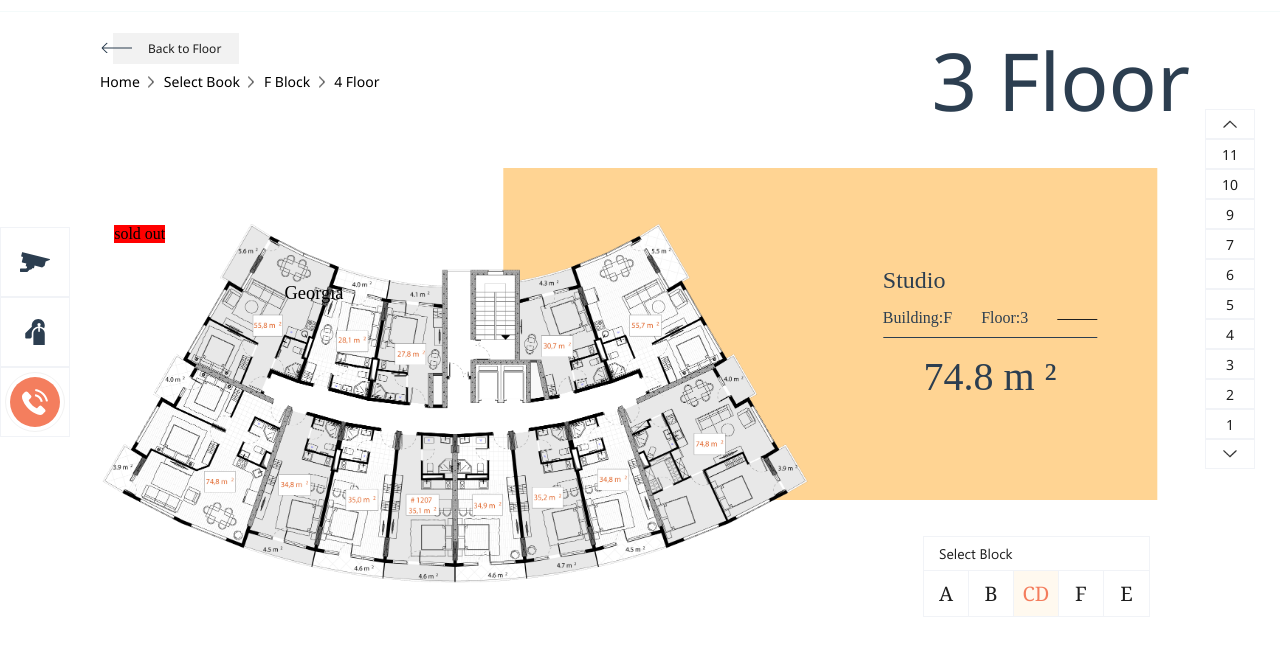
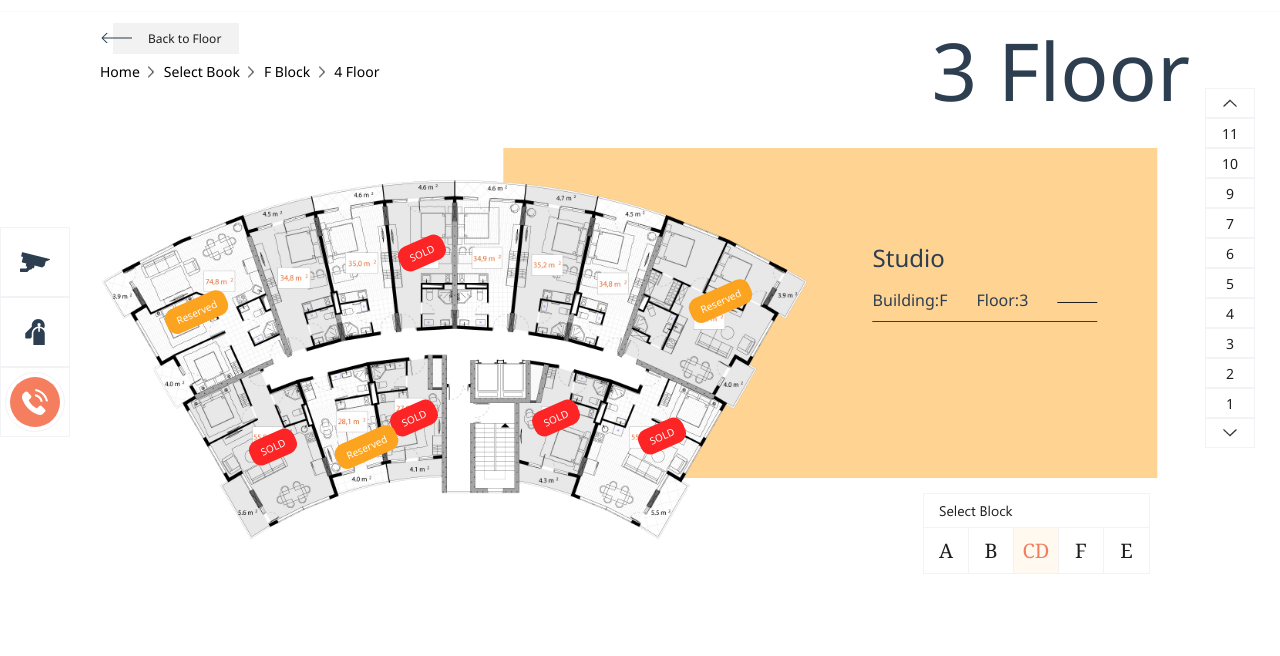
Before and after one commit to TornikeZhizhi/WhiteSails, a plain HTML site: page floor.html in a window 1280 px wide. Shown: the part 68-724 px from the top of the page. Drawn offline with nearby package versions, Linux system fonts and the light colour scheme; a web font is replaced by a local one.

Commit message:
add f-korpusi floor.html

```diff
--- a/floor.html
+++ b/floor.html
@@ -263,26 +263,22 @@
         <div class="floor-section">
             <div class="floor-image" style="position: relative;">
 
-<svg id="floor" data-name="floor" class="building_a"  viewBox="0 0 1920 999">
-	<image width="1920" height="999" xlink:href="images/sartuli.png"/>
-	<path class="cls-1 floor_plan" d="M411.76,61.83s78.85,62.9,224.57,116.29l-16,47.73-2.48-.09L614,237.33l-12.37,37.28,2,.86L574.21,361.4l-7.62-2L546,419l9.37,4.5-19.72,54.15-75.18-28.77-25.71,64.65L261.63,434.78l-1,1.71-23.51-15.43,7.59-14.2-5.38-4.66-1.49-1.13L346.49,213.63l2.45-4.22-17.27-9.74Z" transform="translate(0.78 -39.73)"/>
-	<path class="floor_plan cls-2" d="M646.4,177.63s82,26.64,136.38,36l-8.09,45.55-10.47-3.49-2.38,8.64,6.43,2.38-8.64,49.53,2.08,1.72L743.22,418.24l-7-.61-10.59,63.06,6.06,1.66-7.16,42.24L626.41,499.8l-82.9-20.21Z" transform="translate(0.78 -39.73)"/>
-	<path class="floor_plan cls-3" d="M787.55,213.27S843.39,226.86,926.41,228l1.1,316.53s-57.67,1.59-89.14-5.14L733,526.52l7.26-42.8,7.25.74,10.93-63.09-6.71-1.66L770,318.79l4.68.18,6.52-50.51,8.09.83.73-9.19s-8.91.37-12.21-.64l8.35-46.1Z" transform="translate(0.78 -39.73)"/>
-	<path class="floor_plan cls-4" d="M1138.18,213.17s106.47-22.8,139.29-35.9l15.92,44.81.37,9.06,16.16,47.79,2.29.18,30.86,90.37-6.15,1.56L1358,431.56l5-1.38.73-.09L1381,479.78S1248.33,520,1216.73,522.69l-21.42-98.75-57.77.27Z" transform="translate(0.78 -39.73)"/>
-	<path class="floor_plan cls-5" d="M1780.67,516.94" transform="translate(0.78 -39.73)"/>
-	<path class="floor_plan cls-6" d="M1288,178.12S1451.35,117.76,1512.69,63l79.6,136.41-16.41,10.16,121.73,209.94s-197.41,87.25-207.69,94.23L1463,447.51l-73.71,29.63Z" transform="translate(0.78 -39.73)"/>
-	<path class="floor_plan cls-7" d="M1419,559.31s260.45-116.82,297.18-144.37l58.53,100.16-16.28,10.29s79.16,135.49,82.1,143.2l16-9.73L1912,752.29S1744,844,1700.9,859.18s-161.14,63.19-161.14,63.19Z" transform="translate(0.78 -39.73)"/>
-	<path class="floor_plan cls-8" d="M1271.71,599.84S1372.37,571.43,1405.8,563l44.44,127.9,82.66,237.36s-114.12,40.9-182.7,51.68l-10.89-53.63,4.4-.62-10.28-50.81-3.06-.13-33.06-149.38,10.4-2.33-14-63.31-8.33,2.21Z" transform="translate(0.78 -39.73)"/>
-	<path class="floor_plan cls-9" d="M1120.64,624.79l138.77-21.95,27,124.89h2.39l33.33,149.15-2.16.41,11,51.25,2.16-.46,3.81-1.15,11.2,53.91s-112.53,24.3-190.65,31.89l-.53-.71-4.25-37.52,24.25-3.49-1.15-9.55-20.66,3.72-.32-8.16h2.26l-5.17-51.95L1149,905l-25.44-236.57,2.21-.12Z" transform="translate(0.78 -39.73)"/>
-	<path class="floor_plan cls-10" d="M969,634.24l138.49-8,4.65,43.16,2,.24,26,236.39-2.26,1.16,5.75,51.31,4.9-.67,5.63,54.24s-76.77,11.15-191.38,10.41l1.37-54.18,4.69-.37Z" transform="translate(0.78 -39.73)"/>
-	<path class="floor_plan cls-9" d="M815.84,625.8s117.36,8.26,139.4,8.44l-.18,333.92,5.51-.36-.18,55.28s-146.39-2-191.94-10.84l5.88-54.12,5.26-.24,5.88-51.31-2.69-.73L809,669.1l2.85.13Z" transform="translate(0.78 -39.73)"/>
-	<path class="floor_plan cls-11" d="M665.71,602.29l136.66,23-3.92,41.87,1.71,1L774,905.22H771l-4.9,51.68,4.9.24-5.63,54.37s-122-12-189.55-30.61l12.73-53.63,4.16.49,11.51-50.21-2.2-1,33.55-149.14,7.84,1.71,14.94-63.43-6.61-1.22Z" transform="translate(0.78 -39.73)"/>
-	<path class="floor_plan cls-12" d="M519,560.78l132.25,38.93-26.64,124.9,1.84.55L594.33,875l-2.76.37-11.75,49.77,5.69,1.66-11.94,52.34s-96.79-19.83-182.75-50.32L408.45,878h2.2Z" transform="translate(0.78 -39.73)"/>
-	<path class="floor_plan cls-13" d="M208.12,414.94s135.55,76.41,295.23,143L398.71,872.65l1.29,2-15.8,47.21L246.69,868l-19.59-7.35L111.82,801.76,66.63,774.94l-3.3,5L12.94,751.67l54-92.81L83.71,668l82.47-142.71L149.47,515Z" transform="translate(0.78 -39.73)"/>
 
-	<text class="maptext georgia" data-url="https://sakurageorgia.com/en/tour/Georgia" x="500" y="220" fill="#000" style="font-size: 50px">
-            Georgia
-            </text>
+<svg  viewBox="0 0 1838 950" class="building_a common_building">
+	<image width="1838" height="950" xlink:href="images/f-korpusi.png"/>
+<path  data-info="reserved" data-m="74.8" data-url="https://google.com" class="floor_f st_common" d="M12.17,271s224.24-118.87,353.05-162l16.6,45.43-1.84.73L487.43,465.88s-142.29,58-288.74,127.59l-56.81-96,16.41-9.06L78.39,351l-15.25,9.74Z" transform="translate(0.14 -1.08)"/>
+<path  data-info="" data-m="34.8" data-url="https://google.com" class="floor_f st_common" d="M373.06,102.45l16.65,48.49,2.58.12L495.14,455.35S580,429.27,623,417.51L597.27,297.39l1.79-.6-31.55-144-2,.1L554.1,105.72l5.42-1.46-11.3-51.53S425.47,80.9,373.06,102.45Z" transform="translate(0.14 -1.08)"/>
+<path data-info="" data-m="35.0" data-url="https://google.com" class="floor_f st_common" d="M550.61,52.28l11.57,51.24,4.32-1.19,11.48,48-2.76,1L607.09,295l7.9-1.56L628.77,353l-5.88,1.65,12.4,59.51s104.87-18.36,133-18.12l-5.39-44.81,2,.12L740,123.82h-1.65l-6.25-48.68L738,75,731.9,21.33S577.8,42,550.61,52.28Z" transform="translate(0.14 -1.08)"/>
+<path  data-info="sold" data-m="35.1"  data-url="https://google.com" class="floor_f st_common" d="M734.84,21.42l5.69,53.26,5.14-.73,4.5,48.86-1.28.27L773,350.29h2.69l4.11,40.77,133.22-7.22,1-319.35,2.2.24h2.7l-.49-53.14S770.65,14.59,734.84,21.42Z" transform="translate(0.14 -1.08)"/>
+<path data-info="" data-m="34.9" data-url="https://google.com" class="floor_f st_common" d="M921.27,11.59l-.13,53.14,5.39.25-.76,318.83,134.72,8.72,2.94-42.24,3.3.36,24.13-227.38-2-1.11,4.9-47.87,5.63.12,4.41-52.9S1057.92,12.69,921.27,11.59Z" transform="translate(0.14 -1.08)"/>
+<path data-info="" data-m="35.2" data-url="https://google.com" class="floor_f st_common" d="M1106.9,21.27l-5.39,52.89,5.14,1.23-4.83,48.55-2.94.12-24.71,226.87,2.57.32-4.86,41.89,132.24,21.43,60.8-263.16-2.21-.59,10.47-48.68,5.33.92,11.2-52S1204,33.88,1106.9,21.27Z" transform="translate(0.14 -1.08)"/>
+<path data-info="" data-m="34.8" data-url="https://google.com" class="floor_f st_common" d="M1292.1,52.24l-8.2,35.39,22.59,7-2.2,7.47-19.72-4.65-1.22,6.86,2.08,1-44.76,192,10.38,1.92-13.5,59.51-8-1.34L1216.24,417l128.58,36.92,103.1-302.33,2.08-.61,17.51-50.21S1360.37,65,1292.1,52.24Z" transform="translate(0.14 -1.08)"/>
+<polyline data-info="reserved" data-m="74.8" data-url="https://google.com" class="floor_f st_common" points="1624.39 587.74 1626.96 583.08 1595.61 564.84 1595.61 563.49 1587.16 559.2 1357.2 453.04 1460.03 153.78 1458.47 153.13 1474.08 107.31 1623.65 166.26 1777.45 245.12 1780.88 242.18 1828.88 270.59 1776.96 358.75 1760.92 350.06 1684.88 483.9 1703.73 494.67 1643.8 599.18 1624.51 588.16"/>
+<path data-info="sold" data-m="55.8"  data-url="https://google.com" class="floor_f st_common" d="M1425.14,500.16s180.25,79.11,188.82,87.43l-7.35,14.7,6.12,3.18L1510.24,785.84l-.24,1.47L1528.37,798l-77.76,135.67-3.67-2.57s-98.08-70.16-216-109.84l16.44-46.28,1.93.18,16.25-47-1.93-1.1,29.27-86.14,5.08,1.53,20.69-58.1-6.3-2.45L1329.2,534l70.17,27.73Z" transform="translate(0.14 -1.08)"/>
+<path data-info="sold" data-m="28.1"  data-url="https://google.com" class="floor_f st_common" d="M1116.69,482.9s112.78,13.34,203.88,48.86l-15.92,47.87-5-1.22-20.48,57.4,5.79,2.66L1256,724l-3.41.22-14.69,46.29,3.06,1.35L1223,821.78s-66.18-23.7-135.61-34.72l.43-201.95,28.74-.18Z" transform="translate(0.14 -1.08)"/>
+<path data-info="sold" data-m="27.8"  data-url="https://google.com" class="floor_f st_common" d="M700.49,487.49s120.12-16.71,149.88-18.18l-.09,81.36,36.82.49-.18,221.76s-99.19,4.77-136.47,14.51l-7.53-44.82L754.31,741s1.1-8.27-.37-8.08-7.16,1.28-7.16,1.28l-7.54-47.94-3.12.37-17.45-98.26,6.06-.92-10.28-59.7-6.61.37Z" transform="translate(0.14 -1.08)"/>
+<path data-info="reserved" data-m="30.7"  data-url="https://google.com" class="floor_f st_common" d="M518.9,531.88S685.43,489,691.49,488.59l8.27,41.14-6.25.56,10.47,61,6.24-.37L749,787.61s-86.2,17.7-132,33.37l-14.2-41.27,24.61-7.16-2-7.71L602,770.53l-15.61-46.65-2.21.18Z" transform="translate(0.14 -1.08)"/>
+<path data-info="sold" data-m="55.7"  data-url="https://google.com" class="floor_f st_common" d="M510.57,534.33l18,51.61-7.35,2.94,19.47,58,7.9-2.21,28,82.47-2.08,1.56,15.8,46,2.29-.19,18.09,52.72S462.82,887,392.65,937.67l-81.3-139.22,19.1-11.27L217.31,591.76l198.12-92.33,24.89,63.83Z" transform="translate(0.14 -1.08)"/></svg>
 <!-- </svg>
   <svg>
     <defs>
@@ -294,10 +290,14 @@
     <text filter="url(#solid)" x="20" y="50" font-size="50">Hello</text>
   </svg>
  -->
+<div class="sold_wrapper">
 
- 				<div class="sold" style="background-color: red;position: absolute;top: 2%;left: 2%;">sold out</div>
+</div>
+<!--  <div class="sold_fluid">
+ 	SOLD OUT
+</div> -->
 
-            </div>
+   </div>
 
             <div class="floor-info">
 
@@ -313,7 +313,7 @@
                 </div>
 
                 <div class="space">
-                    <span>74.8 m <span>&#178;</span></span>
+                    <span><span class="floor_m_info">1</span>m<sup>2</sup></span>
                 </div>
                </div>
 
--- a/js/main.js
+++ b/js/main.js
@@ -562,10 +562,6 @@ if ($(".grid").length > 0) {
 
 //svg js
 
- $('.common_building').on('click','.st0,.st_common',function(){
-      window.location = $(this).data('url');
-  });
-
 
  $(".building_a .st0").each(function(index,el){
 
@@ -591,4 +587,48 @@ if ($(".grid").length > 0) {
 
  })
 
+ // floor js
+
+ $(".building_a .floor_f").each(function(index,el){
+
+
+  var dataInfo = $(this).attr("data-info")
+
+  $(this).mouseenter(function(e){
+
+    $(".space").addClass("active")
+    $(".floor_m_info").text($(this).attr("data-m"))
+
+    if (dataInfo == "sold" || dataInfo == "reserved") {
+      $(this).addClass("disable")
+      e.preventDefault()
+    }
+
+  })
+
+
+  if (dataInfo == "sold") {
+
+   $(".sold_wrapper").append(`<div class='sold_fluid floor_f_${index}'>SOLD<div/>`)
+
+  }else if (dataInfo == "reserved") {
+
+   $(".sold_wrapper").append(`<div class='reserved_fluid floor_f_${index}'>Reserved<div/>`)
+  }
+
+ })
+
+//location js
+
+ $('.common_building').on('click','.st0,.st_common',function(e){
+
+    if ($(this).attr("data-info") == "sold" || $(this).attr("data-info") == "reserved") {
+      e.preventDefault
+    }else {
+
+    window.location = $(this).data('url');
+    }
+  });
+
+
 })
--- a/sass/pages/_merge.scss
+++ b/sass/pages/_merge.scss
@@ -1,5 +1,5 @@
 .floor-container {
-  padding: 100px 90px 60px 100px;
+  padding: 90px 90px 60px 100px;
   position: relative;
 
    .floor_tabs_fluid{
@@ -166,7 +166,7 @@
     .floor-section {
       display: flex;
       position: relative;
-      margin-top: 90px;
+      margin-top: 60px;
 
       .floor-image {
         width: 65%;
@@ -185,7 +185,7 @@
         width: 60%;
         height: 90%;
         right: 0;
-        transform: translate(-5%, -50px);
+        transform: translate(-5%, -30px);
 
         .floor-info-box {
           display: flex;
@@ -198,11 +198,19 @@
 
           .floor-type {
             font-size: 24px;
+
+            *{
+              @include family(notosans);
+             }
           }
 
           .building-type {
             padding: 15px 0 10px;
             border-bottom: 1px solid #2c3e50;
+
+            *{
+              @include family(notosans);
+             }
 
             span {
               padding-right: 25px;
@@ -1278,3 +1286,19 @@ body {
     padding: 25px 0 15px !important;
     margin-bottom: 13px !important;
 }
+
+.space {
+  transition:all .3s;
+  opacity:0;
+  visibility: hidden;
+
+    &.active {
+      opacity: 1;
+      visibility: visible;
+    }
+}
+.space sup {
+  top: -.5em;
+    font-size: 23px;
+    left: -1px;
+}
--- a/sass/pages/_svg.scss
+++ b/sass/pages/_svg.scss
@@ -2,12 +2,8 @@
 
 .building_a {
 
-		.disable {
 
-	 	fill: transparent;
-
-		}
-	 .st0,.floor_plan {
+	 .st0,.floor_plan,.floor_f {
 	 	fill: transparent;
 	 	transition: all .4s;
 	 		opacity: 0.8;
@@ -19,7 +15,9 @@
 	 }
 }
 
-
+svg .disable {
+	fill:transparent !important;
+}
 .common_building {
 
 	.st_common {
@@ -27,3 +25,121 @@
 		fill: transparent;
 	}
 }
+
+
+.sold_fluid {
+
+	background-color: #FC2424;
+	padding: 6px 11px;
+	border-radius: 10px;
+	color: #fff;
+	position: absolute;
+	 transform: rotate(-24deg);
+	@include family(notosans);
+	font-size: 10px;
+
+
+}
+.reserved_fluid {
+
+	background-color: #FCA320;
+	padding: 6px 11px;
+	border-radius: 10px;
+	color: #fff;
+	position: absolute;
+	 transform: rotate(-24deg);
+	@include family(notosans);
+	font-size: 10px;
+}
+
+
+.floor_f_0 {
+
+	    top: 33%;
+    left: 9%;
+}
+
+.floor_f_1 {
+    top: 21%;
+    left: 23%;
+}
+
+.floor_f_2 {
+
+	top: 21%;
+    left: 33%;
+}
+
+.floor_f_3 {
+
+	top: 17%;
+	left: 42%;
+
+}
+
+.floor_f_4 {
+
+	top: 17%;
+	left: 51%;
+
+}
+
+.floor_f_5 {
+
+	top: 17%;
+	left: 61%;
+
+}
+
+.floor_f_6 {
+
+	top: 17%;
+	left: 69%;
+
+}
+
+.floor_f_7 {
+
+	top: 30%;
+    left: 83%;
+
+}
+
+.floor_f_8 {
+    top: 67%;
+    left: 76%;
+
+
+}
+
+.floor_f_9 {
+	top: 62%;
+    left: 61%;
+
+
+
+}
+
+.floor_f_10{
+
+	top: 62%;
+    left: 41%;
+
+}
+
+.floor_f_11{
+
+
+ top: 70%;
+    left: 33%;
+
+}
+
+
+.floor_f_12{
+
+	    top: 70%;
+    left: 21%;
+
+
+}
```
Also changed, not shown: select_apartment.html (+7 -7 lines), css/main.css, images/f-korpusi.png (added), images/f-korpusi.svg (added), 1 other file.
